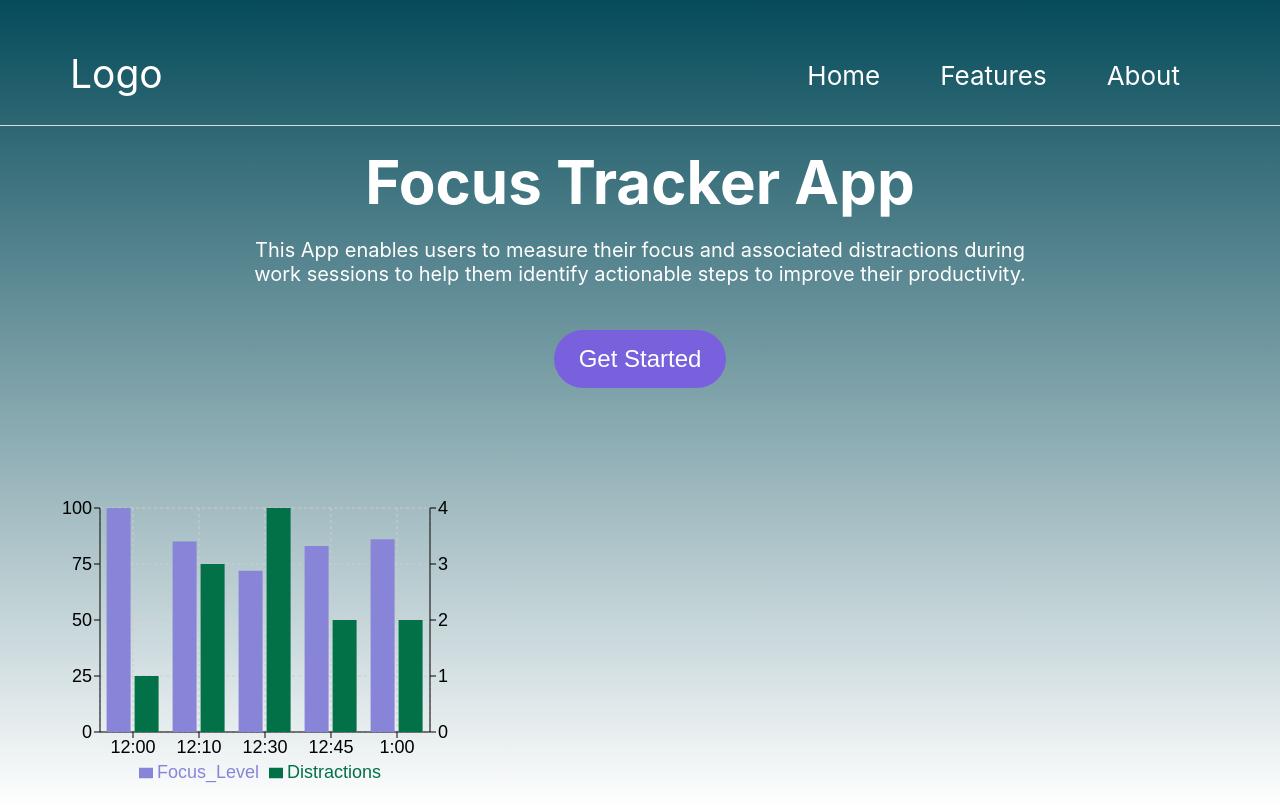
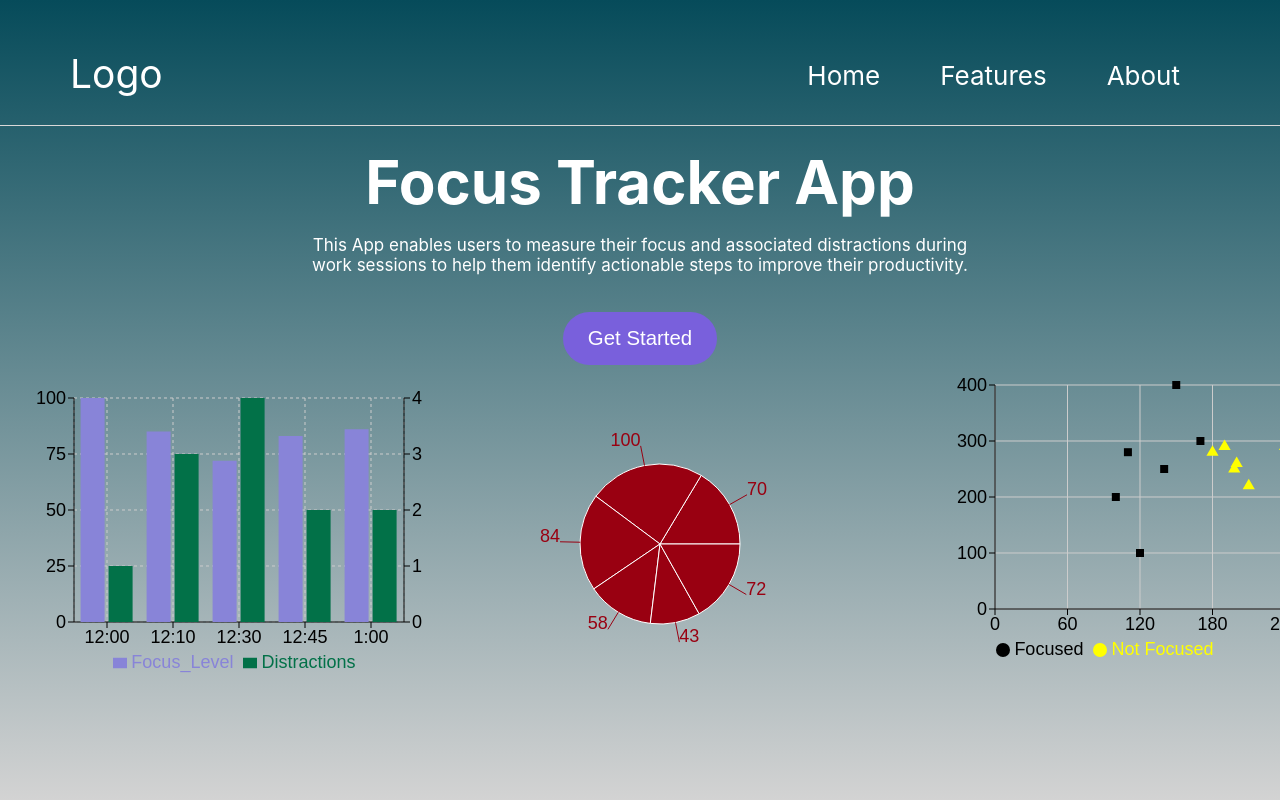
Before and after one commit to karenjennyli/focus-tracker, a React (Create React App) app in the folder django-focus-tracker-react/frontend/: page / in a window 1280 px wide. Shown: the top 808 px of the page. Built offline with nearby package versions, Linux system fonts and the light colour scheme.

Commit message:
Home page looks good. Some graphs are different from the UI but can change later in the project

```diff
--- a/django-focus-tracker-react/frontend/src/App.css
+++ b/django-focus-tracker-react/frontend/src/App.css
@@ -1,11 +1,9 @@
 .App {
   text-align: center;
-  background: linear-gradient(180deg, #064B5A 0%, #FFFFFF 100%);
+  background: linear-gradient(180deg, #064B5A 0%, #D3D3D3 100%);
   min-height: 100vh;
-  /* display: flex; */
   flex-direction: column;
   align-items: center;
-  /* justify-content: center; */
   font-size: calc(10px + 2vmin);
   color: white;
 }
@@ -55,7 +53,7 @@ nav li {
 
 .intro {
   text-align: center;
-  font-size: 20px;
+  font-size: 17px;
 }
 
 .get-started {
@@ -82,5 +80,38 @@ h1 {
   font-family: sans-serif;
   text-align: center;
   font-size: 18px;
-  margin-top: 100px;
+  padding: 1vw;
+  margin-left: -3vw;
 }
+
+.pchart{
+  font-family: sans-serif;
+  text-align: center;
+  font-size: 18px;
+  padding: 1vw;
+  margin-top: -3vw;
+  margin-left: 8vw;
+}
+
+.lchart{
+  font-family: sans-serif;
+  text-align: center;
+  font-size: 18px;
+  padding: 1vw;
+  margin-top: -1vw;
+  margin-left: 8vw;
+}
+
+.charts-container {
+  display: flex;
+  flex-direction: row;
+  justify-content: space-around;
+  align-items: flex-start;
+  padding-left: 0;
+}
+
+.chart, .pchart, .lchart {
+  flex: 1;
+  min-width: 0;
+  max-width: 33%;
+}
--- a/django-focus-tracker-react/frontend/src/App.js
+++ b/django-focus-tracker-react/frontend/src/App.js
@@ -1,6 +1,8 @@
 import './App.css';
 import React from 'react';
 import Chart from "./Chart";
+import PChart from "./PieChart";
+import LChart from "./LineChart";
 
 function App() {
   return (
@@ -35,8 +37,16 @@ function MainContent() {
         <br></br>
         <button className="get-started">Get Started</button>
       </div>
-      <div className="chart">
-        <Chart />
+      <div className="charts-container">
+        <div className="chart">
+          <Chart />
+        </div>
+        <div className="pchart">
+          <PChart />
+        </div>
+        <div className="lchart">
+          <LChart />
+        </div>
       </div>
     </div>
   );
--- a/django-focus-tracker-react/frontend/src/Chart.js
+++ b/django-focus-tracker-react/frontend/src/Chart.js
@@ -37,7 +37,7 @@ const data = [
   },
 ];
 
-export default function App() {
+export default function Chart() {
   return (
     <BarChart
       width={500}
--- /dev/null
+++ b/django-focus-tracker-react/frontend/src/LineChart.js
@@ -0,0 +1,50 @@
+import React from "react";
+import {
+  ScatterChart,
+  Scatter,
+  XAxis,
+  YAxis,
+  CartesianGrid,
+  Tooltip,
+  Legend
+} from "recharts";
+
+const data01 = [
+  { x: 100, y: 200},
+  { x: 120, y: 100},
+  { x: 170, y: 300},
+  { x: 140, y: 250},
+  { x: 150, y: 400},
+  { x: 110, y: 280}
+];
+const data02 = [
+  { x: 200, y: 260},
+  { x: 240, y: 290},
+  { x: 190, y: 290},
+  { x: 198, y: 250},
+  { x: 180, y: 280},
+  { x: 210, y: 220}
+];
+
+export default function LChart() {
+  return (
+    <ScatterChart
+      width={400}
+      height={300}
+      margin={{
+        top: 20,
+        right: 30,
+        bottom: 5,
+        left: 20
+      }}
+    >
+      <CartesianGrid />
+      <XAxis type="number" dataKey="x" name="time" unit="" stroke="#000000" />
+      <YAxis type="number" dataKey="y" name="distraction" unit="" stroke="#000000" />
+      <Tooltip cursor={{ strokeDasharray: "3 3" }} />
+      <Legend />
+      <Scatter name="Focused" data={data01} fill="#000000" shape="square" />
+      <Scatter name="Not Focused" data={data02} fill="#FFFF00" shape="triangle" />
+    </ScatterChart>
+  );
+}
--- /dev/null
+++ b/django-focus-tracker-react/frontend/src/PieChart.js
@@ -0,0 +1,30 @@
+import React from "react";
+import { PieChart, Pie, Tooltip } from "recharts";
+
+const data01 = [
+  { name: "Focus Score A", value: 70 },
+  { name: "Focus Score B", value: 100 },
+  { name: "Focus Score C", value: 84 },
+  { name: "Focus Score D", value: 58 },
+  { name: "Focus Score E", value: 43 },
+  { name: "Focus Score F", value: 72 }
+];
+
+
+export default function PChart() {
+  return (
+    <PieChart width={1000} height={400}>
+      <Pie
+        dataKey="value"
+        isAnimationActive={false}
+        data={data01}
+        cx={200}
+        cy={200}
+        outerRadius={80}
+        fill="#990011"
+        label
+      />
+      <Tooltip />
+    </PieChart>
+  );
+}
```
